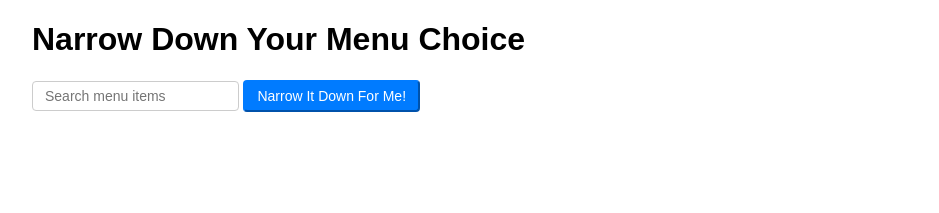
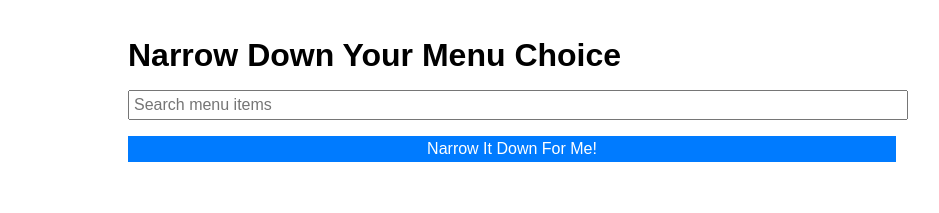
Before and after one commit to Gdiaz13/Ajs3, a plain HTML site: page index.html in a window 1280 px wide. Shown: the whole page, without its empty margins (128-1067 px from the left). Drawn offline with nearby package versions, Linux system fonts and the light colour scheme; files that its build step writes are made by us from their sources; files whose address does not match are found by name.

Commit message:
Update styles.css

```diff
--- a/css/styles.css
+++ b/css/styles.css
@@ -1,47 +1,53 @@
-/* Style the body element, set the font family, max width, and center the content */
+/* Apply basic styling to the body element */
 body {
-  font-family: Arial, sans-serif;
-  max-width: 960px;
-  margin: 0 auto;
+  font-family: Arial, sans-serif; /* Set the font family for the body text */
+  margin: 0 auto; /* Center the content horizontally */
+  max-width: 768px; /* Set a maximum width for the content */
+  padding: 1rem; /* Add padding around the content */
 }
 
-/* Style the text input field */
-input[type="text"] {
-  padding: 6px 12px; /* Add padding for a comfortable touch area */
-  font-size: 14px; /* Set the font size */
-  border: 1px solid #ccc; /* Add a border to the input field */
-  border-radius: 4px; /* Add rounded corners */
+/* Style the h1 element */
+h1 {
+  font-size: 2rem; /* Set the font size for the h1 heading */
+  margin-bottom: 1rem; /* Add margin below the h1 heading */
 }
 
-/* Style the buttons */
-button {
-  background-color: #007bff; /* Set the background color */
-  border-color: #007bff; /* Set the border color */
-  color: white; /* Set the text color */
-  padding: 6px 12px; /* Add padding for a comfortable touch area */
-  font-size: 14px; /* Set the font size */
-  border-radius: 4px; /* Add rounded corners */
-  cursor: pointer; /* Change the cursor to a pointer when hovering over the button */
+/* Style the input element */
+input[type="text"] {
+  font-size: 1rem; /* Set the font size for the input text */
+  margin-bottom: 1rem; /* Add margin below the input text */
+  padding: 0.25rem; /* Add padding inside the input text */
+  width: 100%; /* Set the input width to 100% of the container */
 }
 
-/* Style the buttons when hovered */
-button:hover {
-  background-color: #0056b3; /* Change the background color */
-  border-color: #004999; /* Change the border color */
+/* Style the button element */
+button {
+  background-color: #007bff; /* Set the background color for the button */
+  border: none; /* Remove any border from the button */
+  color: white; /* Set the text color for the button */
+  cursor: pointer; /* Change the cursor to a pointer when hovering over the button */
+  font-size: 1rem; /* Set the font size for the button */
+  margin-bottom: 1rem; /* Add margin below the button */
+  padding: 0.25rem 0.5rem; /* Add padding inside the button */
+  text-align: center; /* Center the text inside the button */
+  width: 100%; /* Set the button width to 100% of the container */
 }
 
-/* Remove list-style (bullets) from the unordered list */
-ul {
-  list-style-type: none;
-  padding: 0;
+/* Add hover effect for the button */
+button:hover {
+  background-color: #0056b3; /* Change the background color when the button is hovered */
 }
 
-/* Style the list items */
-li {
-  margin: 12px 0; /* Add margin between list items */
+/* Style the ul element */
+ul {
+  list-style-type: none; /* Remove bullet points from the list */
+  padding: 0; /* Remove padding from the list */
 }
 
-/* Style the "Don't want this one!" button */
-li button {
-  margin-left: 12px; /* Add margin to the left of the button */
+/* Style the li element */
+li {
+  background-color: #f8f9fa; /* Set the background color for list items */
+  border: 1px solid #dee2e6; /* Add a border around the list items */
+  margin-bottom: 1rem; /* Add margin below the list items */
+  padding: 0.5rem; /* Add padding inside the list items */
 }
```
